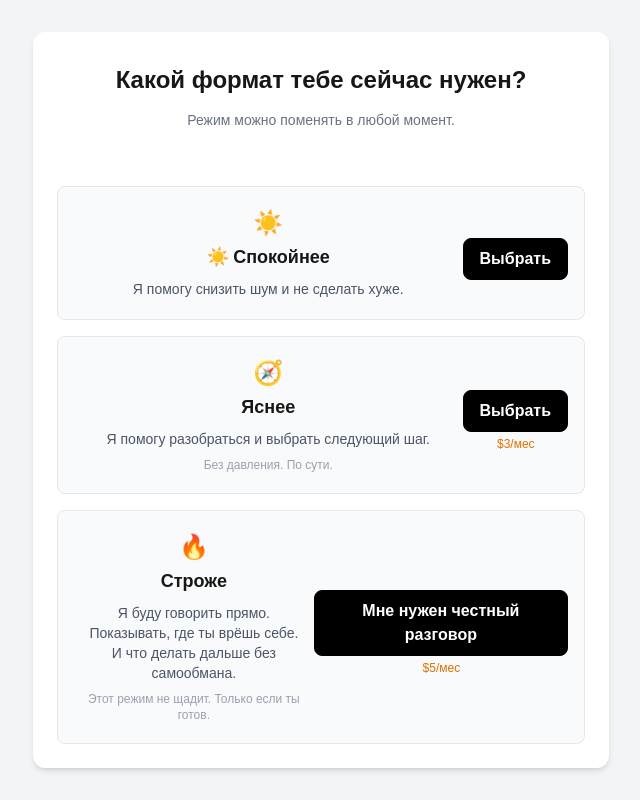
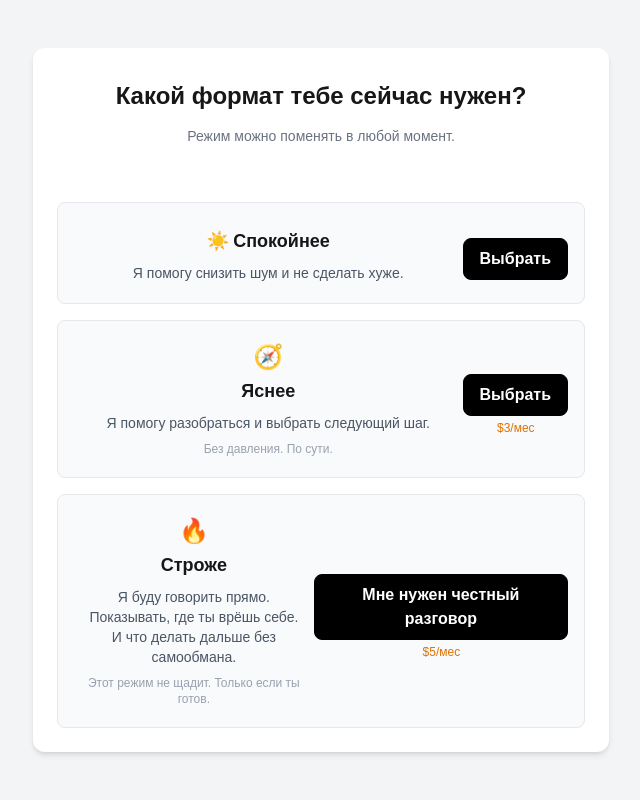
Before and after one commit to igorek5408/thinkclear, a Next.js app: page / in a window 1280 px wide. Shown: the whole page, without its empty margins (319-959 px from the left). Built offline with nearby package versions, Linux system fonts and the light colour scheme.

Commit message:
UI: remove duplicate lite icon render

```diff
--- a/app/page.tsx
+++ b/app/page.tsx
@@ -870,9 +870,8 @@ export default function Home() {
             {/* Спокойнее/FREE */}
             <div className="flex flex-col flex-1 items-stretch rounded-lg border border-gray-200 bg-gray-50">
               <div className="p-4 flex flex-col items-center gap-1">
-                <span className="text-2xl">{appModeIcons["lite"]}</span>
+                {/* Убираем дублирование ☀️: показываем только слева от названия */}
                 <span className="text-lg font-semibold mt-1 flex items-center gap-1">
-                  {/* Показываем иконку ☀️ слева от названия */}
                   <span>{appModeIcons["lite"]}</span>
                   {appModeLabels["lite"]}
                 </span>
@@ -974,7 +973,7 @@ export default function Home() {
               <div className="flex-1">
                 <div className="w-full flex flex-col items-center justify-between md:flex-row rounded-lg border border-gray-200 bg-gray-50 hover:bg-gray-100 transition px-4 py-5">
                   <div className="flex flex-col items-center text-center flex-grow">
-                    <span className="text-2xl">{appModeIcons["lite"]}</span>
+                    {/* Убираем дублирование ☀️: отображаем ТОЛЬКО слева от названия */}
                     <span className="text-lg font-semibold mt-1 flex items-center gap-1">
                       <span>{appModeIcons["lite"]}</span>
                       {appModeLabels["lite"]}
```
